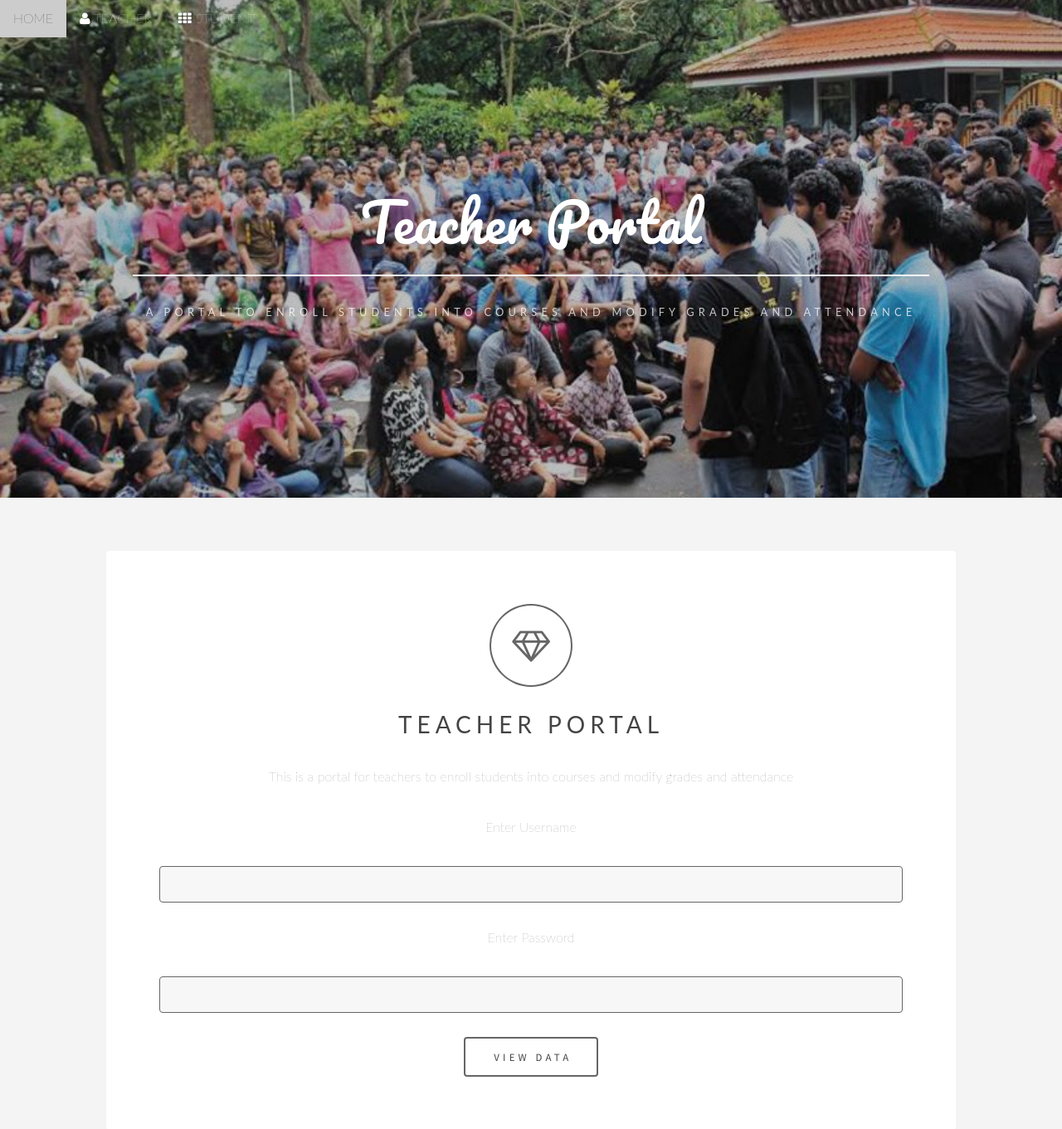
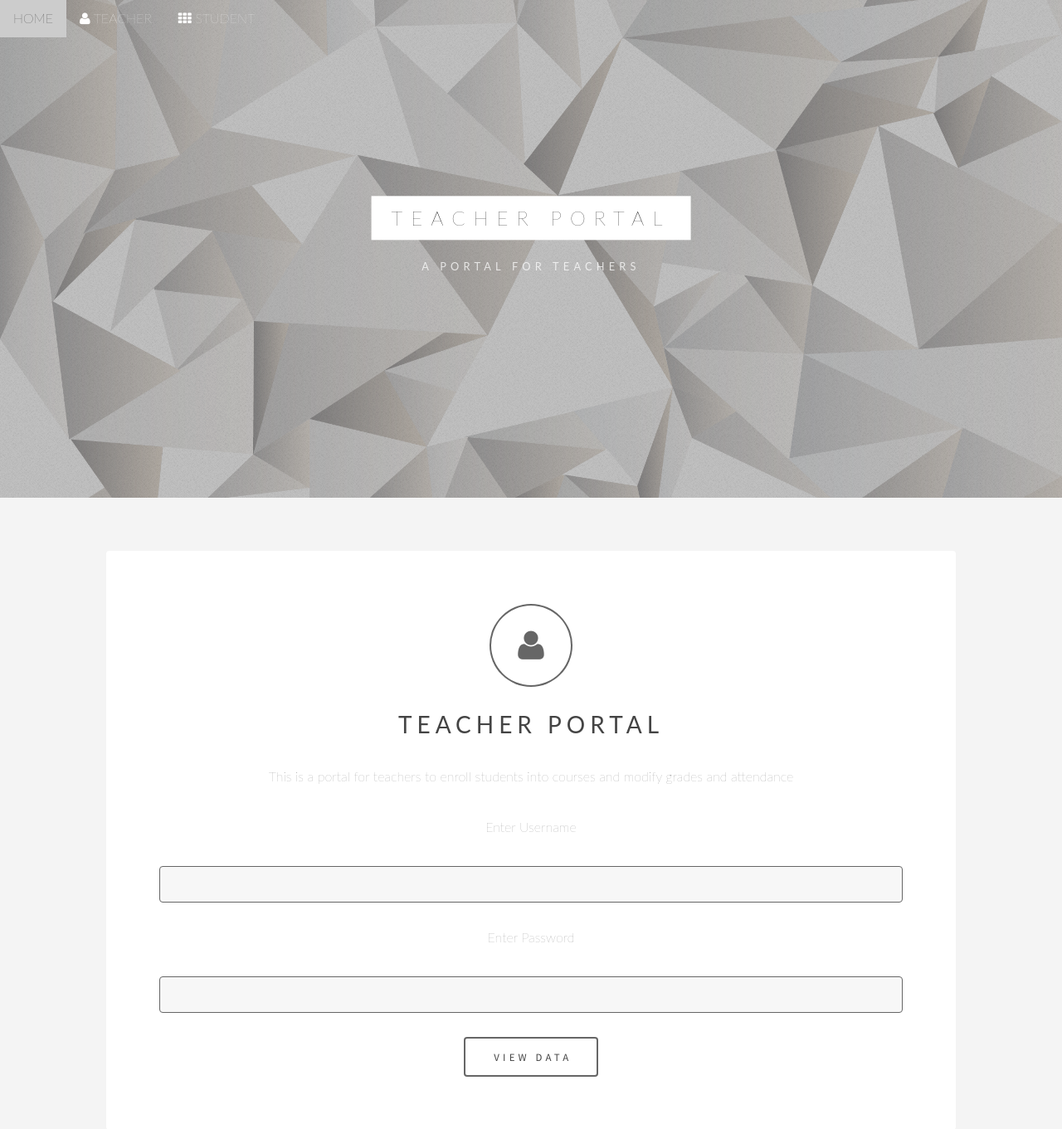
Before and after one commit to mattyco/DBMS-PROJECT, a PHP site: page /php/teacher.php in a window 1280 px wide. Shown: the top 1361 px of the page at 83% size. Run offline with PHP 8.4, Linux system fonts and the light colour scheme; some libraries are stand-ins or nearby versions.

Commit message:
changing UI

```diff
--- a/index.php
+++ b/index.php
@@ -109,7 +109,6 @@ if(isset($_SESSION))
   <p>Set in a picturesque landscape at the foothills of the Western Ghats, National Institute of Technology Calicut (NITC) is located about 22 kilometers north-east of Calicut City. National Institute of Technology Calicut is a Technical Institution of national importance set up by an Act of parliament(Act 29 of 2007) namely, the National Institute of technology Act 2007, which received the assent of the President of India on 5th June,2007.</p>
   <div class="w3-row">
     <div class="w3-col m6 w3-center w3-padding-large">
-      <p><b><i class="fa fa-user w3-margin-right"></i>National Institute of Technology Calicut</b></p><br>
       <img src="img/nitc2.jpg" class="w3-round w3-image w3-hover-opacity-off" alt="Photo of Me" width="500" height="333">
     </div>
 
@@ -142,7 +141,7 @@ if(isset($_SESSION))
         <a href="php/teacher.php"><img src="img/nitc1.jpg" class="w3-round w3-image w3-hover-opacity-off" alt="" /></a>
         <h3>Teacher Portal</h3>
       </header>
-          <p>This portal helps teachers update grades of a student.</p>
+          <p>This portal helps teachers update grades of a student and attendence. Teachers can also manage their courses through this page.</p>
           <ul class="actions">
           <li><a href="php/teacher.php" class="button">More</a></li>
           </ul>
@@ -152,7 +151,7 @@ if(isset($_SESSION))
         <a href="php/student.php"><img src="img/nitc4.jpg" alt="" /></a>
         <h3>Student Portal</h3>
       </header>
-        <p>This is the portal for students to view their mess dues, grades in all courses and attendance shortage.</p>
+        <p>This is the portal for students to view their pre-registration, courses, attendance and grades.</p>
         <ul class="actions">
         <li><a href="php/student.php" class="button">More</a></li>
         </ul>
--- a/php/admin.php
+++ b/php/admin.php
@@ -83,7 +83,8 @@ body, html {
 <!-- Header -->
       <header id="header" class="alt">
         <div class="inner" style="z-index:inherit">
-          <h1>ADMIN Portal</h1>
+          <span class="w3-center w3-white w3-padding-large w3-xlarge w3-wide w3-animate-opacity">ADMIN PORTAL</span>
+          <p></p>
           <p>A portal for ADMINS</p>
         </div>
       </header>
@@ -110,7 +111,7 @@ body, html {
 			?>
         <!-- Banner -->
 		<section id="intro" class="main">
-            <span class="icon fa-diamond major"></span>
+            <span class="icon fa-user major"></span>
             <h2>
 				ADMIN PORTAL
 			</h2>
--- a/php/student.php
+++ b/php/student.php
@@ -97,7 +97,8 @@ width: 100%;
 <!-- Header -->
       <header id="header" class="alt">
         <div class="inner">
-          <h1>Student Portal</h1>
+          <span class="w3-center w3-white w3-padding-large w3-xlarge w3-wide w3-animate-opacity">STUDENT PORTAL</span>
+          <p></p>
           <p>A portal for all students of NITC</p>
         </div>
       </header>
--- a/php/teacher.php
+++ b/php/teacher.php
@@ -84,14 +84,16 @@ body, html {
 </div>
 
 <!-- Header -->
-      <header id="header" class="alt">
-        <div class="inner" style="z-index:inherit">
-          <h1>Teacher Portal</h1>
-          <p>A portal to enroll students into courses and modify grades and attendance</p>
-        </div>
-      </header>
+<header id="header" class="alt">
+  <div class="w3-display-middle w3-hide-small" style="white-space:nowrap;">
+    <span class="w3-center w3-white w3-padding-large w3-xlarge w3-wide w3-animate-opacity">TEACHER PORTAL</span>
+    <p></p>
+    <p>A Portal for Teachers</p>
+  </div>
+</header>
 
-    <!-- Wrapper -->
+
+<!-- Wrapper -->
       <div id="wrapper">
 
 	  			<?php
@@ -113,7 +115,7 @@ body, html {
 			?>
         <!-- Banner -->
 		<section id="intro" class="main">
-            <span class="icon fa-diamond major"></span>
+            <span class="icon fa-user major"></span>
             <h2>
 				TEACHER PORTAL
 			</h2>
@@ -155,7 +157,7 @@ body, html {
 
 
 <!-- Add Google Maps -->
-<script>
+<!--script>
 function myMap()
 {
   myCenter=new google.maps.LatLng(41.878114, -87.629798);
@@ -172,13 +174,15 @@ function myMap()
   marker.setMap(map);
 }
 
-// Modal Image Gallery
+
+/*
 function onClick(element) {
   document.getElementById("img01").src = element.src;
   document.getElementById("modal01").style.display = "block";
   var captionText = document.getElementById("caption");
   captionText.innerHTML = element.alt;
-}
+}*/
+
 
 // Change style of navbar on scroll
 window.onscroll = function() {myFunction()};
@@ -200,7 +204,7 @@ function toggleFunction() {
         x.className = x.className.replace(" w3-show", "");
     }
 }
-</script>
+</script-->
 <script src="../scripts/google.js"></script>
 
 
--- a/php/teacherview.php
+++ b/php/teacherview.php
@@ -92,7 +92,8 @@ width: 300px;
 <!-- Header -->
       <header id="header" class="alt">
         <div class="inner">
-          <h1>Teacher Portal</h1>
+          <span class="w3-center w3-white w3-padding-large w3-xlarge w3-wide w3-animate-opacity">TEACHER PORTAL</span>
+          <p></p>
           <p>A portal to enter grades</p>
         </div>
       </header>
```
Also changed, not shown: php/attendanceview.php (+4 -3 lines), images/banner.jpg.
